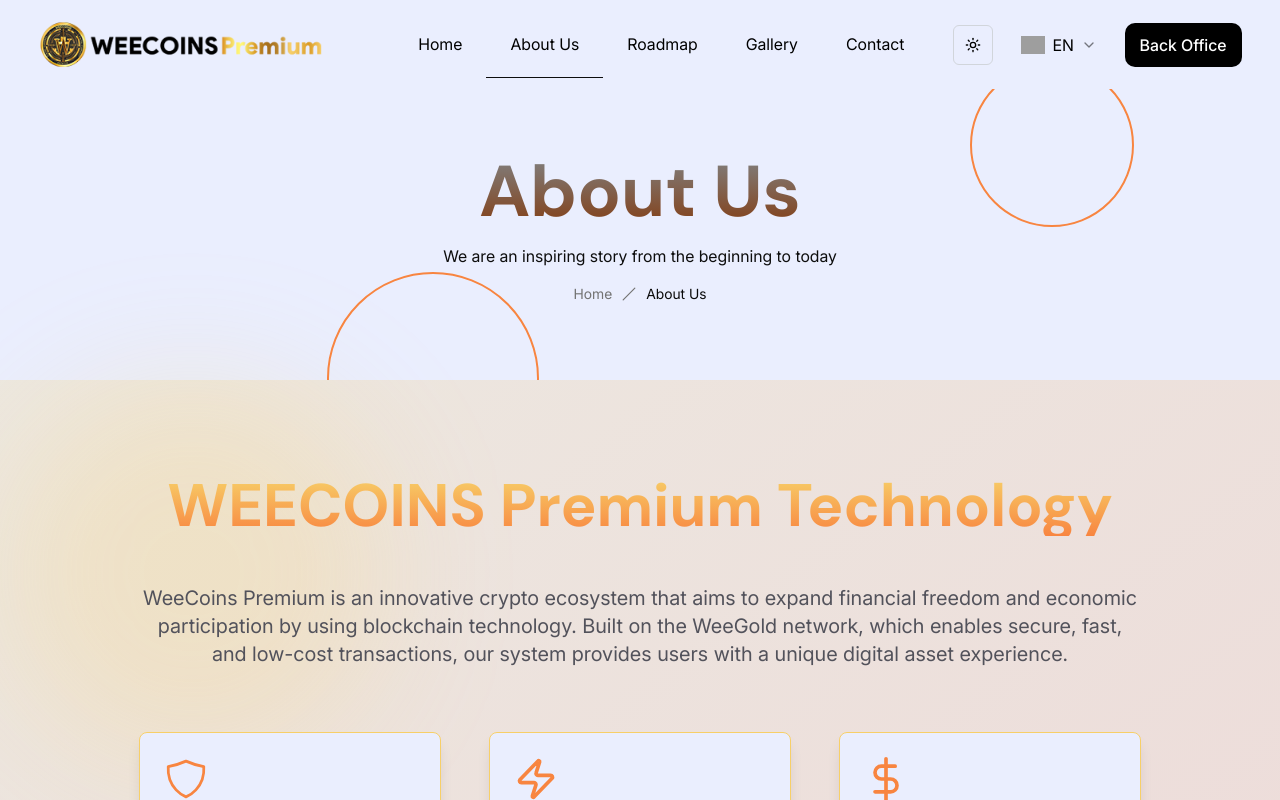
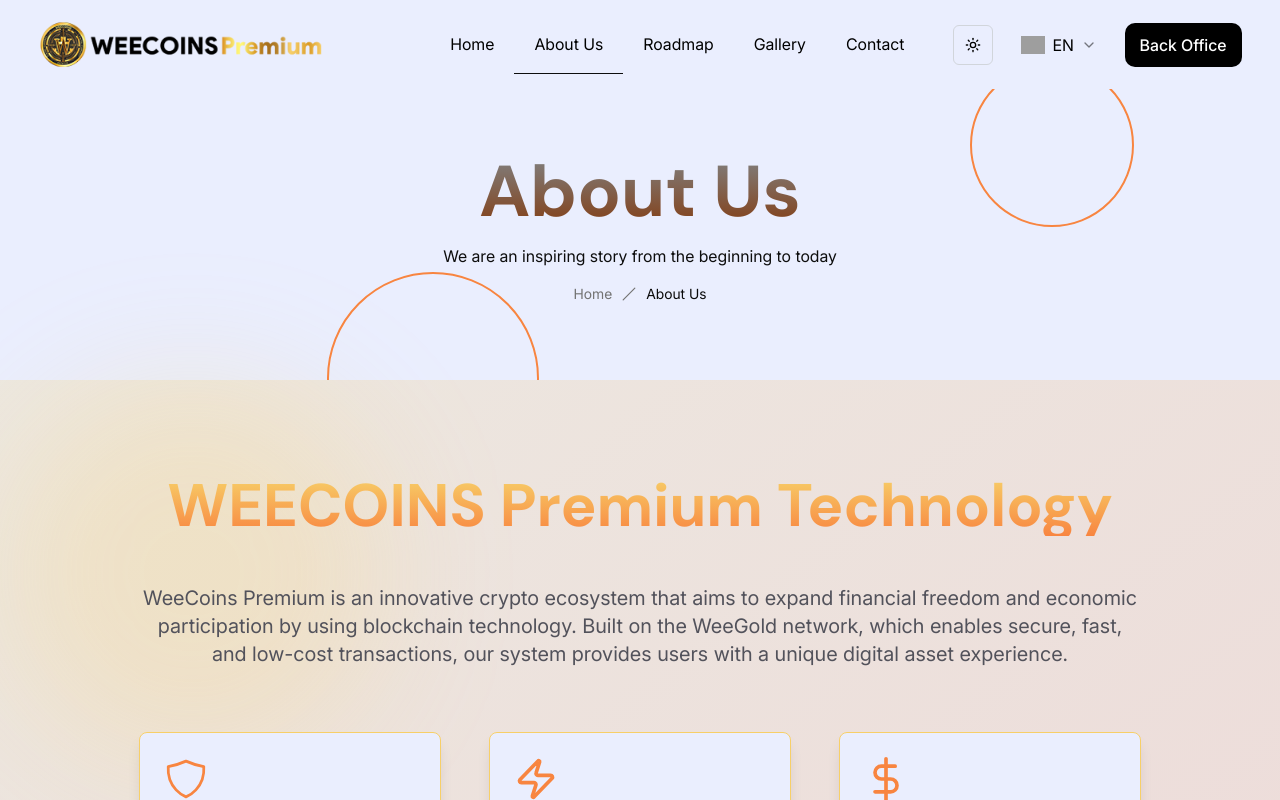
Before and after one commit to ismailkskn98/weecoins-premium, a Next.js app: page /en/about in a window 1280 px wide. Shown: the top 800 px of the page. Built offline with nearby package versions, Linux system fonts and the light colour scheme; grey boxes are pictures that could not be loaded.

Commit message:
Navbar stil güncellemeleri yapıldı; boşluklar ve renkler optimize edildi, animasyon geçişleri ayarlandı.

```diff
--- a/src/components/common/header/Navbar.jsx
+++ b/src/components/common/header/Navbar.jsx
@@ -26,19 +26,25 @@
           onMouseEnter={() => setHoverPath(item.path)}
           onMouseLeave={() => setHoverPath(false)}
           className={classNames(
-            "relative text-nowrap border-b border-transparent px-6 py-1.5 capitalize text-black transition-all duration-300 dark:text-white",
+            "relative text-nowrap border-b border-transparent px-5 py-1.5 capitalize text-black transition-all duration-300 dark:text-white",
+            // {
+            //   "text-black dark:text-white": !isFixed && !(hoveredPath === item.path),
+            //   "text-white dark:!text-black": !isFixed && hoveredPath === item.path,
+            //   "text-white dark:text-white": isFixed && !(hoveredPath === item.path),
+            //   "!text-black dark:!text-black": isFixed && hoveredPath === item.path,
+            // },
             {
               "text-black dark:text-white": !isFixed && !(hoveredPath === item.path),
-              "text-white dark:!text-black": !isFixed && hoveredPath === item.path,
+              "text-white dark:!text-light-f88540": !isFixed && hoveredPath === item.path,
               "text-white dark:text-white": isFixed && !(hoveredPath === item.path),
-              "!text-black dark:!text-black": isFixed && hoveredPath === item.path,
+              "!text-black dark:!text-light-f88540": isFixed && hoveredPath === item.path,
             },
           )}
         >
           {pathname === item.path && (
             <motion.div
               layoutId="active"
-              className={classNames("absolute inset-0 -bottom-4 -z-10 border-b", {
+              className={classNames("absolute inset-0 -bottom-3 -z-10 border-b", {
                 "border-dark-0d0d0d dark:border-light-EAEEFE": !isFixed,
                 "border-light-EAEEFE dark:border-light-EAEEFE": isFixed,
               })}
@@ -53,12 +59,14 @@
             <motion.div
               layoutId="hover"
               className={classNames("absolute inset-0 -z-10 rounded-md", {
-                "bg-dark-0d0d0d dark:bg-light-EAEEFE": !isFixed,
-                "dark:bg-light-EAEEFE": isFixed,
+                // "bg-dark-0d0d0d dark:bg-light-EAEEFE": !isFixed,
+                // "dark:bg-light-EAEEFE": isFixed,
+                "border border-solid border-transparent bg-dark-0d0d0d dark:border-light-f88540 dark:bg-transparent": !isFixed,
+                "border border-solid border-transparent bg-light-EAEEFE dark:border-light-f88540 dark:bg-transparent": isFixed,
               })}
               transition={{
                 type: "spring",
-                stiffness: 380,
+                stiffness: 300,
                 damping: 30,
               }}
             />
--- a/src/components/common/header/index.jsx
+++ b/src/components/common/header/index.jsx
@@ -44,7 +44,7 @@
         })}
       >
         <NavLogo isFixed={isFixed} />
-        <div className="flex items-center gap-6">
+        <div className="flex items-center gap-7">
           <Navbar isFixed={isFixed} />
           <MobileNavbar isFixed={isFixed} />
           <HeaderActions isTopShow={false} isFixed={isFixed} />
```
